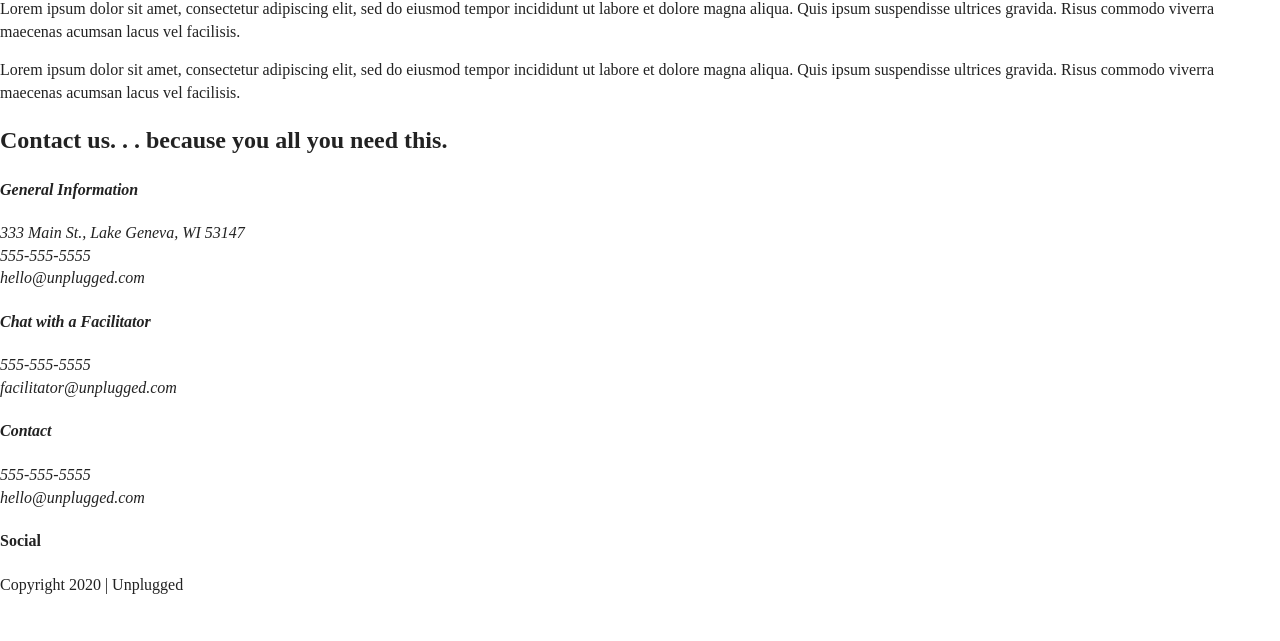
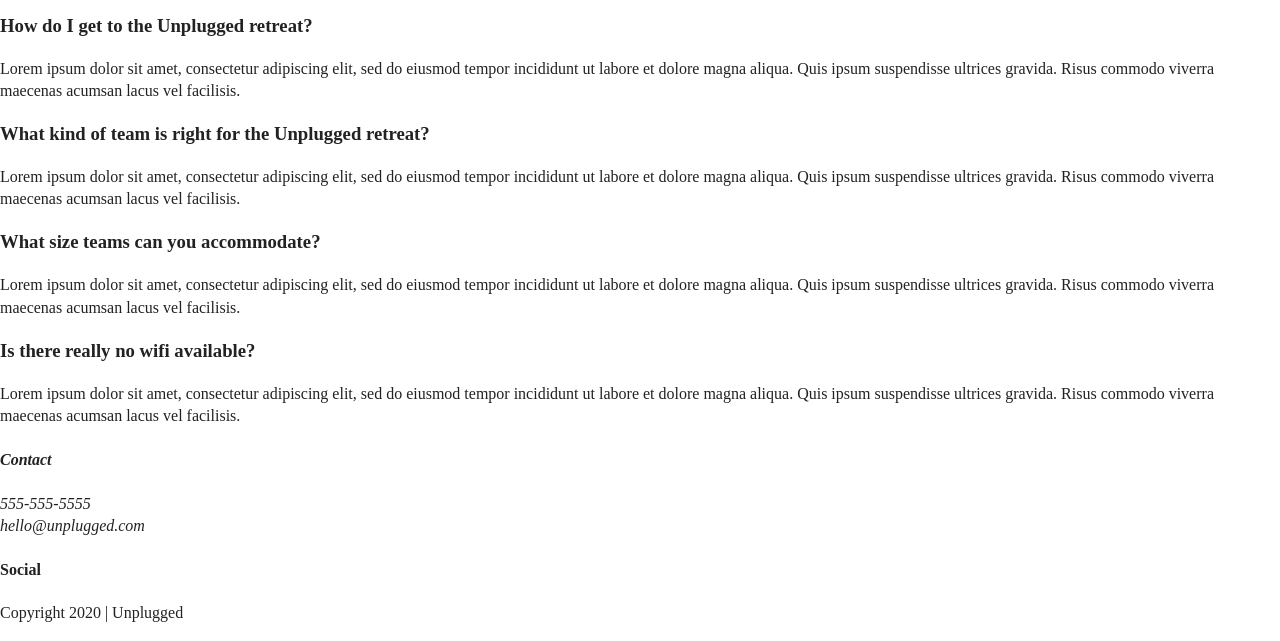
Before and after one commit to byamysharp/coding-responsive-websites, a website: page 206-unplugged/faq/index.html in a window 1280 px wide. Shown: the part 207-848 px from the top of the page. Before the commit the page ends 819 px from the top, so only its background shows below. Drawn offline with Linux system fonts and the light colour scheme.

Commit message:
added content to FAQ page

```diff
--- a/206-unplugged/about/about.html
+++ b/206-unplugged/faq/index.html
@@ -32,7 +32,7 @@
       <nav>
         <ul>
           <li><a href="../faq/index.html" target="_blank">FAQ</a></li>
-          <li><a href="about/index.html" target="_blank">ABOUT</a></li>
+          <li><a href="../about/index.html" target="_blank">ABOUT</a></li>
         </ul>
       </nav>
     </div>
@@ -42,43 +42,32 @@
 
     <section class="mission">
       <div class="content-wrapper">
-        <h2> Our Mission - we want to make you the team you always wanted to be.</h2>
+        <h1>Frequently Asked Questions</h1>
         <div class="mission-content">
-          <p>Lorem ipsum dolor sit amet, consectetur adipiscing elit, sed do eiusmod tempor incididunt ut labore et dolore magna aliqua. Quis ipsum suspendisse ultrices gravida. Risus commodo viverra maecenas acumsan lacus vel facilisis.
-          </p>
-          <p>Lorem ipsum dolor sit amet, consectetur adipiscing elit, sed do eiusmod tempor incididunt ut labore et dolore magna aliqua. Quis ipsum suspendisse ultrices gravida. Risus commodo viverra maecenas acumsan lacus vel facilisis.
-          </p>
+          <div>
+            <h3>How do I get to the Unplugged retreat?</h3>
+            <p>Lorem ipsum dolor sit amet, consectetur adipiscing elit, sed do eiusmod tempor incididunt ut labore et dolore magna aliqua. Quis ipsum suspendisse ultrices gravida. Risus commodo viverra maecenas acumsan lacus vel facilisis.
+            </p>
+          </div>
+          <div>
+            <h3>What kind of team is right for the Unplugged retreat?</h3>
+            <p>Lorem ipsum dolor sit amet, consectetur adipiscing elit, sed do eiusmod tempor incididunt ut labore et dolore magna aliqua. Quis ipsum suspendisse ultrices gravida. Risus commodo viverra maecenas acumsan lacus vel facilisis.
+            </p>
+          </div>
+          <div>
+            <h3>What size teams can you accommodate?</h3>
+            <p>Lorem ipsum dolor sit amet, consectetur adipiscing elit, sed do eiusmod tempor incididunt ut labore et dolore magna aliqua. Quis ipsum suspendisse ultrices gravida. Risus commodo viverra maecenas acumsan lacus vel facilisis.
+            </p>
+          </div>
+          <div>
+            <h3>Is there really no wifi available?</h3>
+            <p>Lorem ipsum dolor sit amet, consectetur adipiscing elit, sed do eiusmod tempor incididunt ut labore et dolore magna aliqua. Quis ipsum suspendisse ultrices gravida. Risus commodo viverra maecenas acumsan lacus vel facilisis.
+            </p>
+          </div>
         </div><!-- end of misstion-content div -->
       </div><!-- end of content-wrapper div -->
     </section>
 
-    <section class="map">
-      <figure><!-- Map to be added later. -->
-      </figure>
-    </section>
-
-    <section class="contact-section">
-      <div class="content-wrapper">
-        <h2>Contact us. . . because you all you need this.</h2>
-        <address class="contact-content">
-          <div>
-            <h4>General Information</h4>
-            <p>
-              333 Main St., Lake Geneva, WI 53147<br>
-              555-555-5555<br>
-              hello@unplugged.com
-            </p>
-          </div>
-          <div>
-            <h4> Chat with a Facilitator</h4>
-            <p>
-              555-555-5555<br>
-              facilitator@unplugged.com
-            </p>
-          </div>
-        </address><!-- contact-content div ends -->
-      </div><!-- contact-wrapper div ends -->
-    </section><!-- contact-section section ends -->
   </main>
 
   <footer>
@@ -120,7 +109,7 @@
     window.ga = function () { ga.q.push(arguments) }; ga.q = []; ga.l = +new Date;
     ga('create', 'UA-XXXXX-Y', 'auto'); ga('set', 'anonymizeIp', true); ga('set', 'transport', 'beacon'); ga('send', 'pageview')
   </script>
-  <script src="../https://www.google-analytics.com/analytics.js" async></script>
+  <script src="https://www.google-analytics.com/analytics.js" async></script>
 </body>
 
 </html>
```
Also changed, not shown: 206-unplugged/about/index.html (renamed from 206-unplugged/faq/faq.html, +38 -5 lines).
